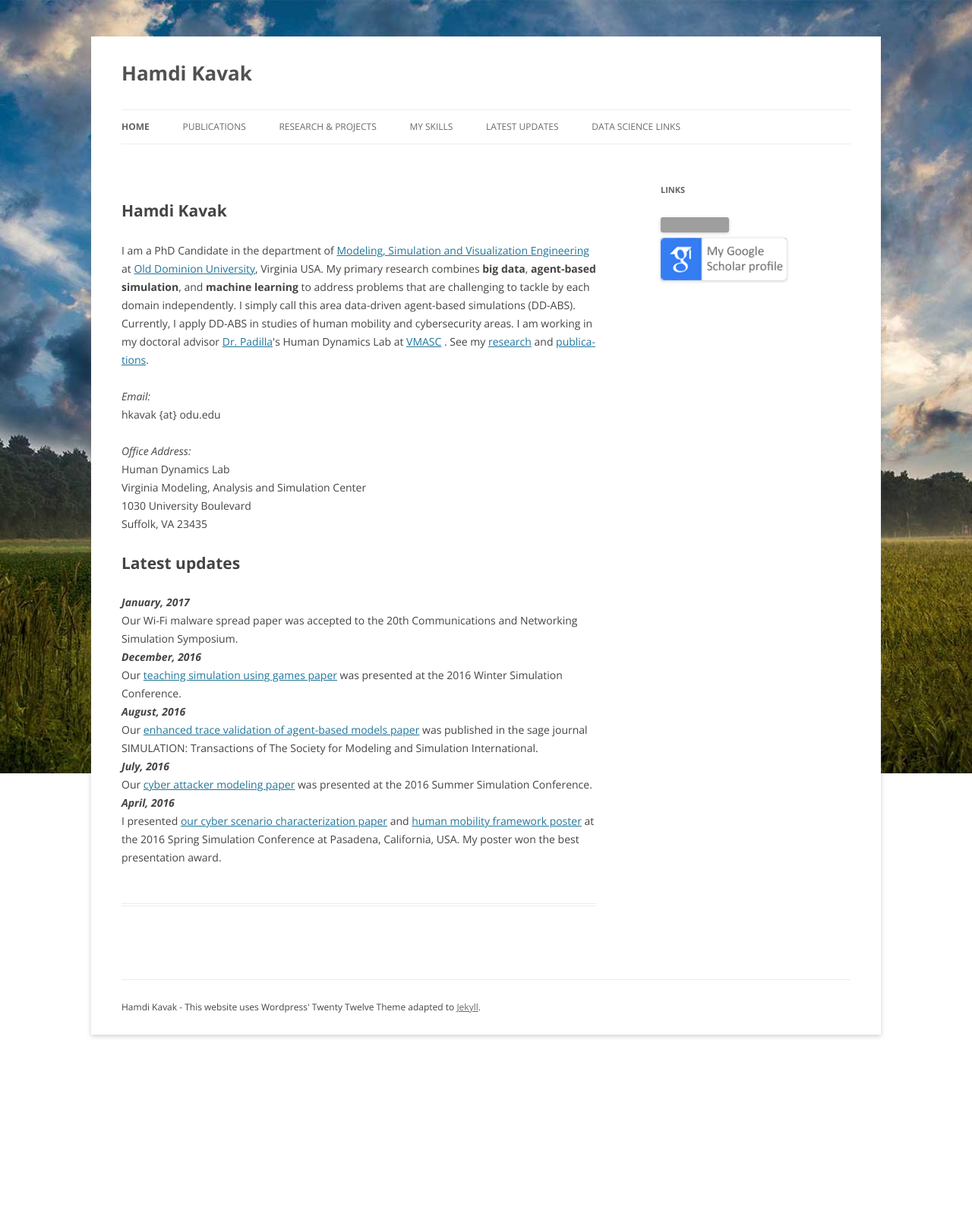
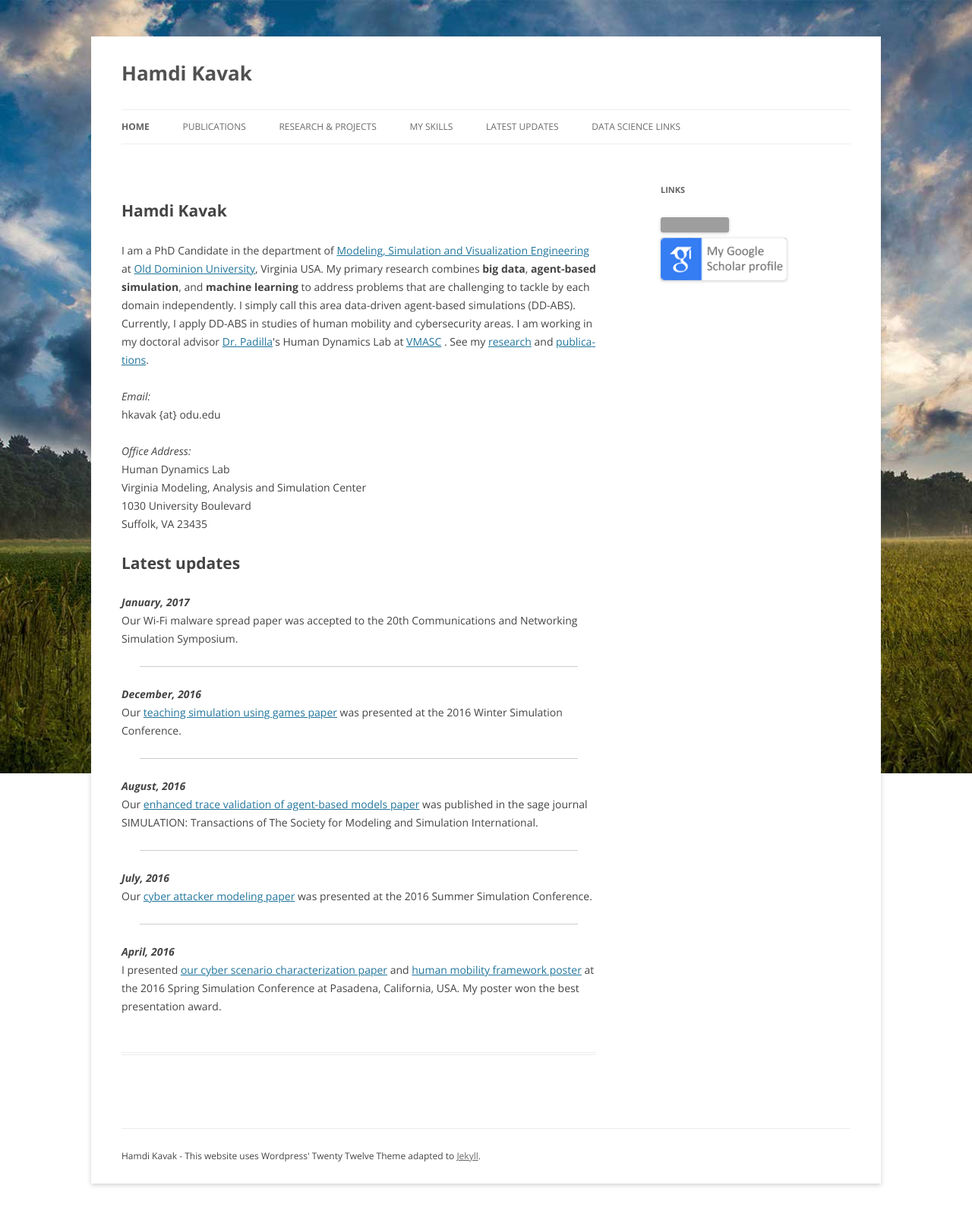
Before and after one commit to hamdikavak/hamdikavak.github.io, a Jekyll site: the page built from index.html, in a window 1280 px wide. Shown: the whole page at 76% size. Built offline with Jekyll 4.4.1, drawn with Linux system fonts in a browser that asks for light colours; nearby versions of some CDN libraries; library files that are not in the unit come from our copies; before the commit the page ends 1410 px from its top, so only the background shows below that; grey boxes are pictures that could not be loaded.

Commit message:
Update index.html

```diff
--- a/index.html
+++ b/index.html
@@ -24,14 +24,19 @@ Suffolk, VA 23435</p>
 <strong><em>January, 2017</em></strong> <br />
 Our Wi-Fi malware spread paper was accepted to the 20th Communications and Networking Simulation Symposium.
 <br />
+<hr />
 <strong><em>December, 2016</em></strong> <br />
 Our <a href="https://www.researchgate.net/publication/311679896_Using_Simulation_Games_for_Teaching_and_Learning_Discrete-Event_Simulation" target="_blank"> teaching simulation using games paper</a> was presented at the 2016 Winter Simulation Conference.
 <br />
+<hr />
 <strong><em>August, 2016</em></strong> <br />
 Our <a href="hamdikavak.com/publications/download/SIMULATION_2016_Accepted.pdf" target="_blank">enhanced trace validation of agent-based models paper</a> was published in the sage journal SIMULATION: Transactions of The Society for Modeling and Simulation International.
 <br />
+<hr />
 <strong><em>July, 2016</em></strong> <br />
 Our <a href="https://www.researchgate.net/profile/Hamdi_Kavak/publication/305764162_Towards_Modeling_Factors_that_Enable_an_Attacker/links/579f6a0108aece1c721562b6.pdf" target="_blank">cyber attacker modeling paper</a> was presented at the 2016 Summer Simulation Conference.
+<br />
+<hr />
 <strong><em>April, 2016</em></strong> <br />
 I presented <a href="https://www.researchgate.net/publication/299820368_A_Characterization_of_Cybersecurity_Simulation_Scenarios" target="_blank">our cyber scenario characterization paper</a> and <a href="https://www.researchgate.net/publication/299889096_Human_Mobility_Simulation_Framework_Using_Big_Data_and_Agents" target="_blank">human mobility framework poster</a> at the 2016 Spring Simulation Conference at Pasadena, California, USA.
 My poster won the best presentation award.
```
